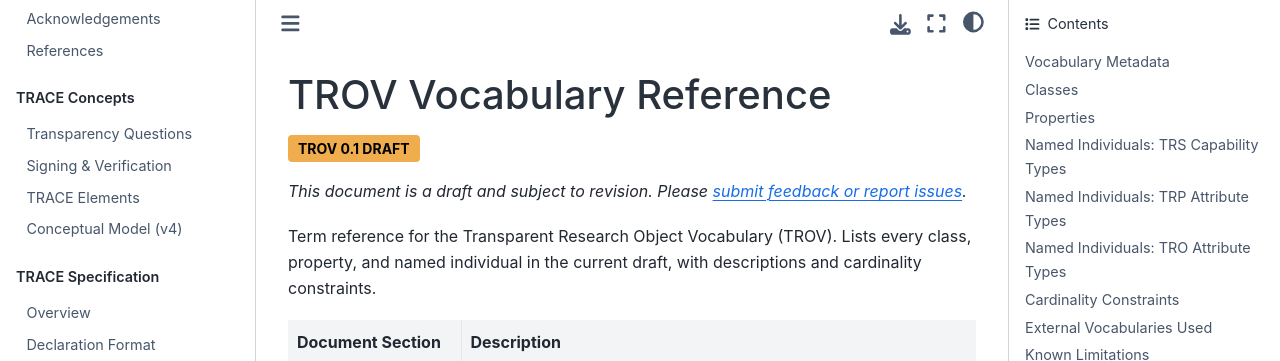
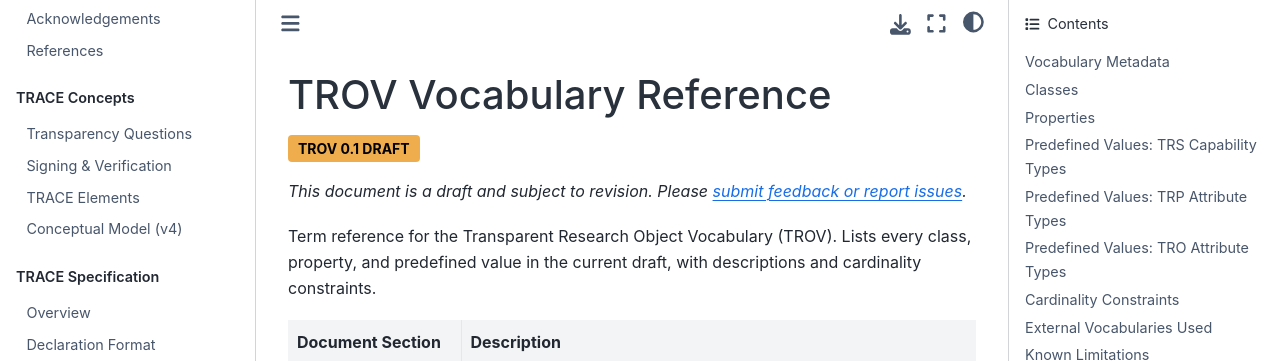
Before and after one commit to transparency-certified/trace-specification, a Jupyter Book: the page built from docs/trov-vocabulary.md, in a window 1280 px wide and 900 px high. Shown: the top 361 px of the window. Built offline with Jupyter Book 1.0.4 settings and Sphinx 7.4.7 and the Sphinx Book theme 1.1.4, drawn with Linux system fonts in a browser that asks for light colours; some of the changed text lies outside the part shown.

Commit message:
Add trov:customTerm to vocabulary reference and rename Named Individuals to Predefined Values

```diff
--- a/docs/trov-vocabulary.md
+++ b/docs/trov-vocabulary.md
@@ -5,16 +5,16 @@
 *This document is a draft and subject to revision.
 Please [submit feedback or report issues](https://github.com/transparency-certified/trace-specification/issues/new?title=trov-vocabulary.md:%20).*
 
-Term reference for the Transparent Research Object Vocabulary (TROV). Lists every class, property, and named individual in the current draft, with descriptions and cardinality constraints.
+Term reference for the Transparent Research Object Vocabulary (TROV). Lists every class, property, and predefined value in the current draft, with descriptions and cardinality constraints.
 
 | Document Section | Description |
 |---------|-------------|
 | [Vocabulary Metadata](#vocabulary-metadata) | Namespace, version, status, and license |
 | [Classes](#classes) | Core entities: TRO, TRS, TRP, artifacts, compositions, arrangements |
 | [Properties](#properties) | Relationships between entities: linking TROs to TRSs, TRPs, arrangements, etc. |
-| [TRS Capability Types](#named-individuals-trs-capability-types) | What a TRS can do (e.g. provide internet isolation) |
-| [TRP Attribute Types](#named-individuals-trp-attribute-types) | Transparency claims about a specific performance |
-| [TRO Attribute Types](#named-individuals-tro-attribute-types) | Transparency claims about a TRO as a whole |
+| [TRS Capability Types](#predefined-values-trs-capability-types) | What a TRS can do (e.g. provide internet isolation) |
+| [TRP Attribute Types](#predefined-values-trp-attribute-types) | Transparency claims about a specific performance |
+| [TRO Attribute Types](#predefined-values-tro-attribute-types) | Transparency claims about a TRO as a whole |
 | [Cardinality Constraints](#cardinality-constraints) | Required vs optional properties and their multiplicities |
 | [External Vocabularies](#external-vocabularies-used) | RDF, RDFS, and schema.org terms used alongside TROV |
 | [Known Limitations](#known-limitations) | Scope boundaries and open questions for 0.1 |
@@ -107,6 +107,7 @@
 |----------|--------|-------|-------------|
 | `trov:hasCapability` | `TrustedResearchSystem` | `TRSCapability` | Links a TRS to a capability it declares. |
 | `trov:publicKey` | `TrustedResearchSystem` | Literal | The TRS's public key (optional). Required for GPG signing (binds the key to the signed declaration content). Not needed for X.509/CMS (the certificate chain is in the `.p7s` file). |
+| `trov:customTerm` | `TrustedResearchSystem` | Resource | Declares a custom term that extends a TROV class. Each value is a resource with an `rdfs:subClassOf` triple connecting it to the TROV class it extends. See [TROV Extension Guide](trov-extension-guide.md#declaring-custom-types-in-the-declaration). |
 
 ### TRP Properties
 
@@ -147,7 +148,7 @@
 
 ---
 
-## Named Individuals: TRS Capability Types
+## Predefined Values: TRS Capability Types
 
 The following capability types are currently defined. This list is designed to grow as new transparency conditions are identified by the research community.
 
@@ -180,7 +181,7 @@
 
 ---
 
-## Named Individuals: TRP Attribute Types
+## Predefined Values: TRP Attribute Types
 
 | Individual | Parent | Warranted By | Description |
 |------------|--------|-------------|-------------|
@@ -189,7 +190,7 @@
 
 ---
 
-## Named Individuals: TRO Attribute Types
+## Predefined Values: TRO Attribute Types
 
 | Individual | Parent | Warranted By | Description |
 |------------|--------|-------------|-------------|
```
